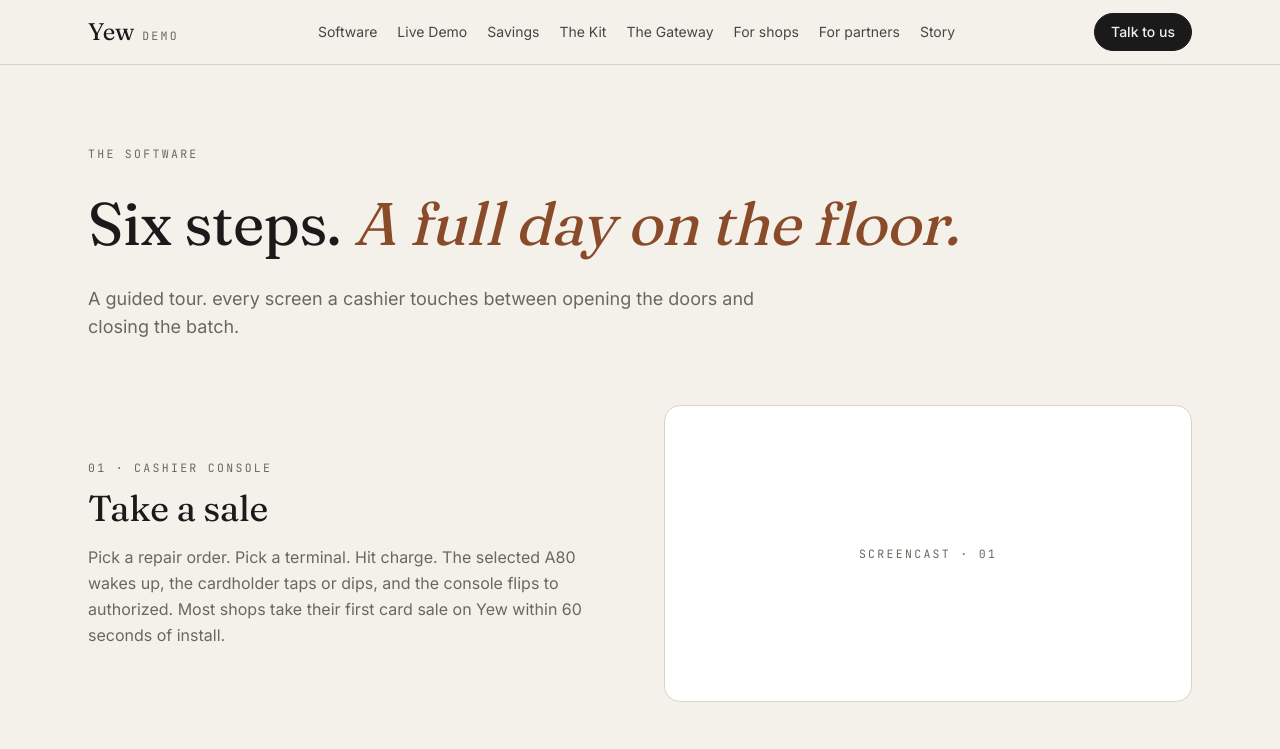
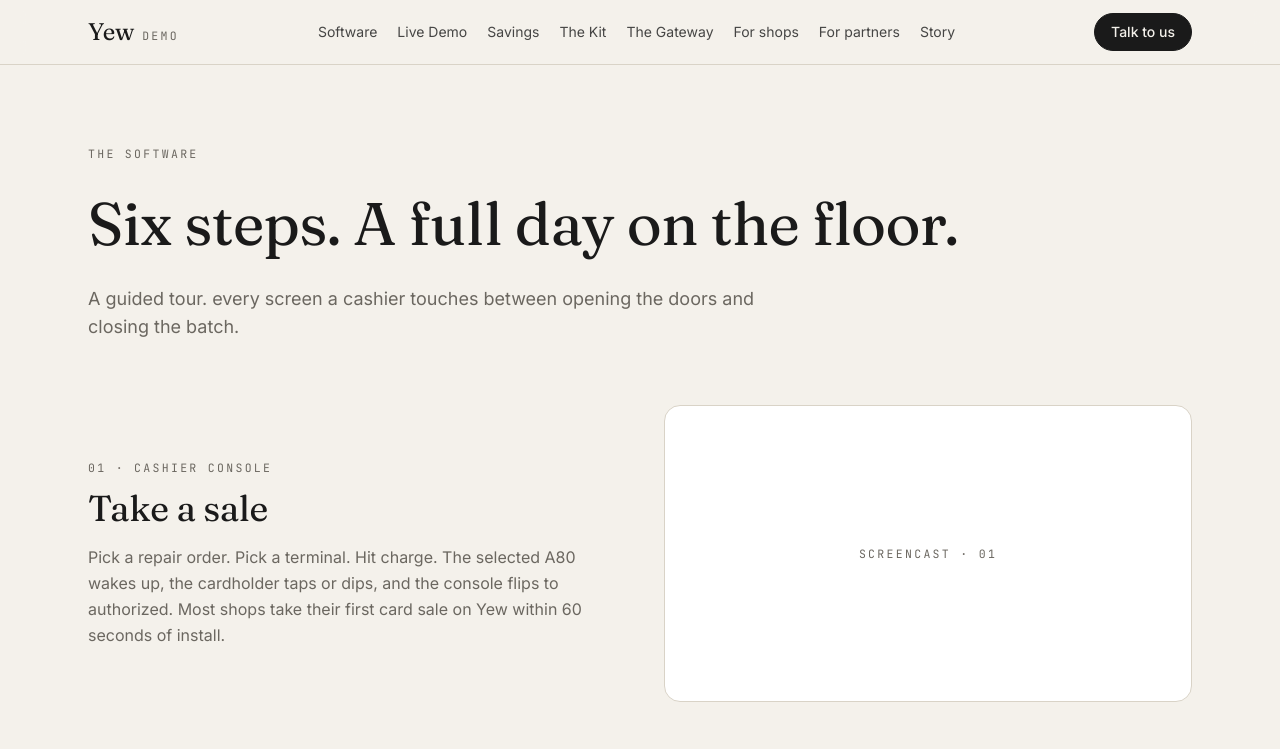
Before and after one commit to andy139/yew-demo-portal, a Next.js app: page /the-software in a window 1280 px wide. Shown: the top 749 px of the page. Built offline with nearby package versions, Linux system fonts and the light colour scheme.

Commit message:
content: drop italic flourish from /the-software H1 (missed in prior commit)

```diff
--- a/app/the-software/page.tsx
+++ b/app/the-software/page.tsx
@@ -55,7 +55,7 @@
     <div className="max-w-6xl mx-auto px-6 py-20">
       <p className="label mb-6">The software</p>
       <h1 className="font-display text-4xl md:text-6xl leading-tight max-w-4xl">
-        Six steps. <em className="italic text-[color:var(--secondary)]">A full day on the floor.</em>
+        Six steps. A full day on the floor.
       </h1>
       <p className="text-lg text-[color:var(--muted)] mt-6 max-w-2xl">
         A guided tour. every screen a cashier touches between opening the doors and closing the batch.
```
